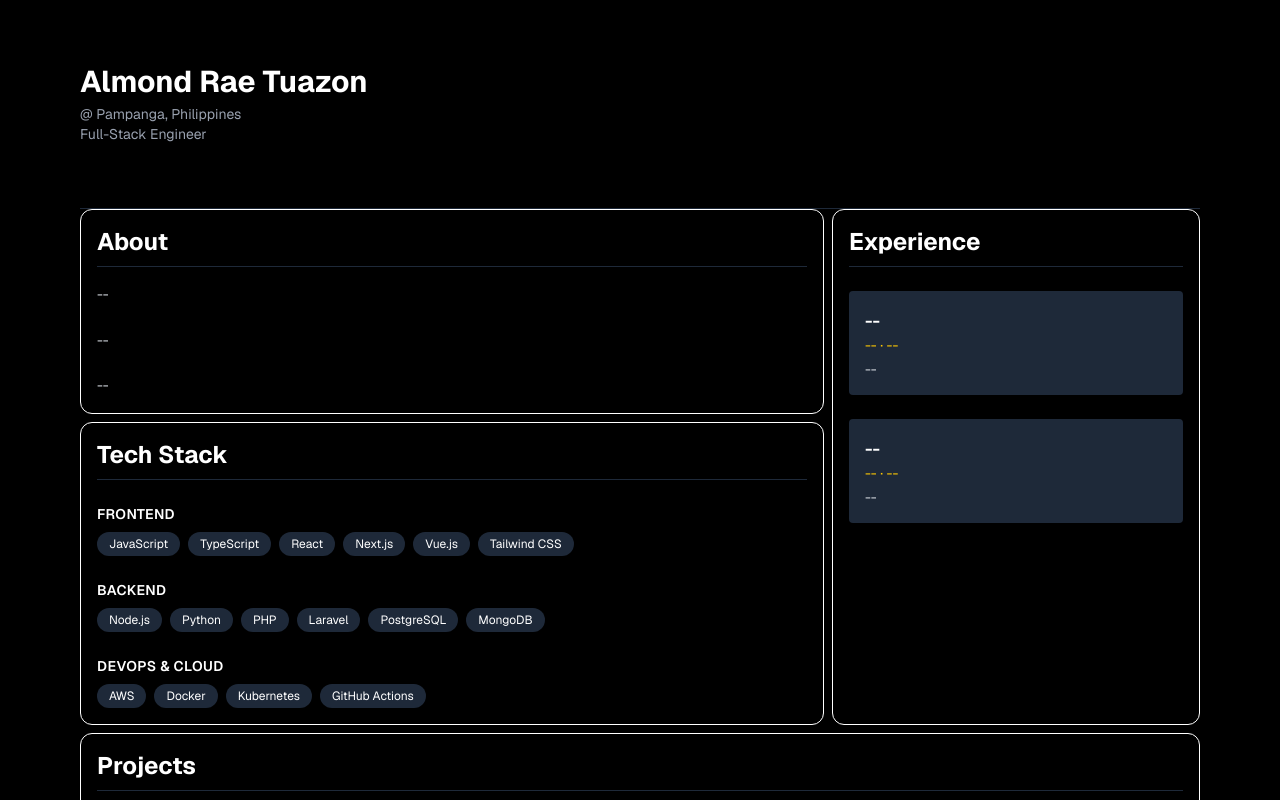
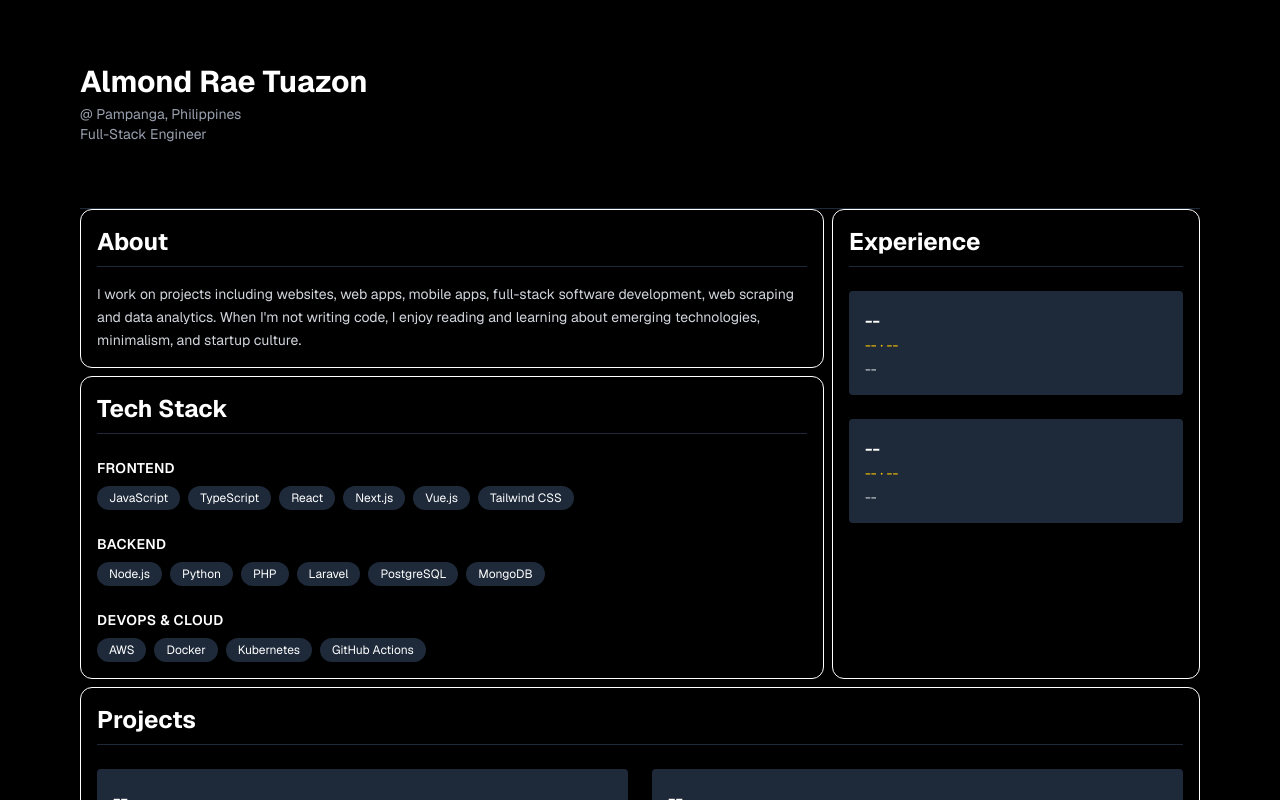
Before and after one commit to MondSE/almondtuazon, a Next.js app: page / in a window 1280 px wide. Shown: the top 800 px of the page. Built offline with nearby package versions, Linux system fonts and the light colour scheme.

Commit message:
about updated - json data inputed

```diff
--- a/app/components/About.tsx
+++ b/app/components/About.tsx
@@ -1,5 +1,6 @@
 // components/About.tsx
 import * as motion from "motion/react-client";
+import aboutData from "@/data/about.json";
 
 export const About = () => {
   return (
@@ -13,15 +14,14 @@ export const About = () => {
       <h2 className="text-2xl font-bold mb-4 border-b border-gray-800 pb-2">
         About
       </h2>
-      <p className="text-gray-300 text-sm leading-relaxed space-y-4">
-        --
-        <br />
-        <br />
-        --
-        <br />
-        <br />
-        --
-      </p>
+      {aboutData.map((about, abid) => (
+        <p
+          key={abid}
+          className="text-gray-300 text-sm leading-relaxed space-y-4"
+        >
+          {about.aboutData}
+        </p>
+      ))}
     </motion.section>
   );
 };
--- a/data/about.json
+++ b/data/about.json
@@ -1,5 +1,5 @@
 [
   {
-    "aboutData": "--"
+    "aboutData": "I work on projects including websites, web apps, mobile apps, full-stack software development, web scraping and data analytics. When I'm not writing code, I enjoy reading and learning about emerging technologies, minimalism, and startup culture."
   }
 ]
```
